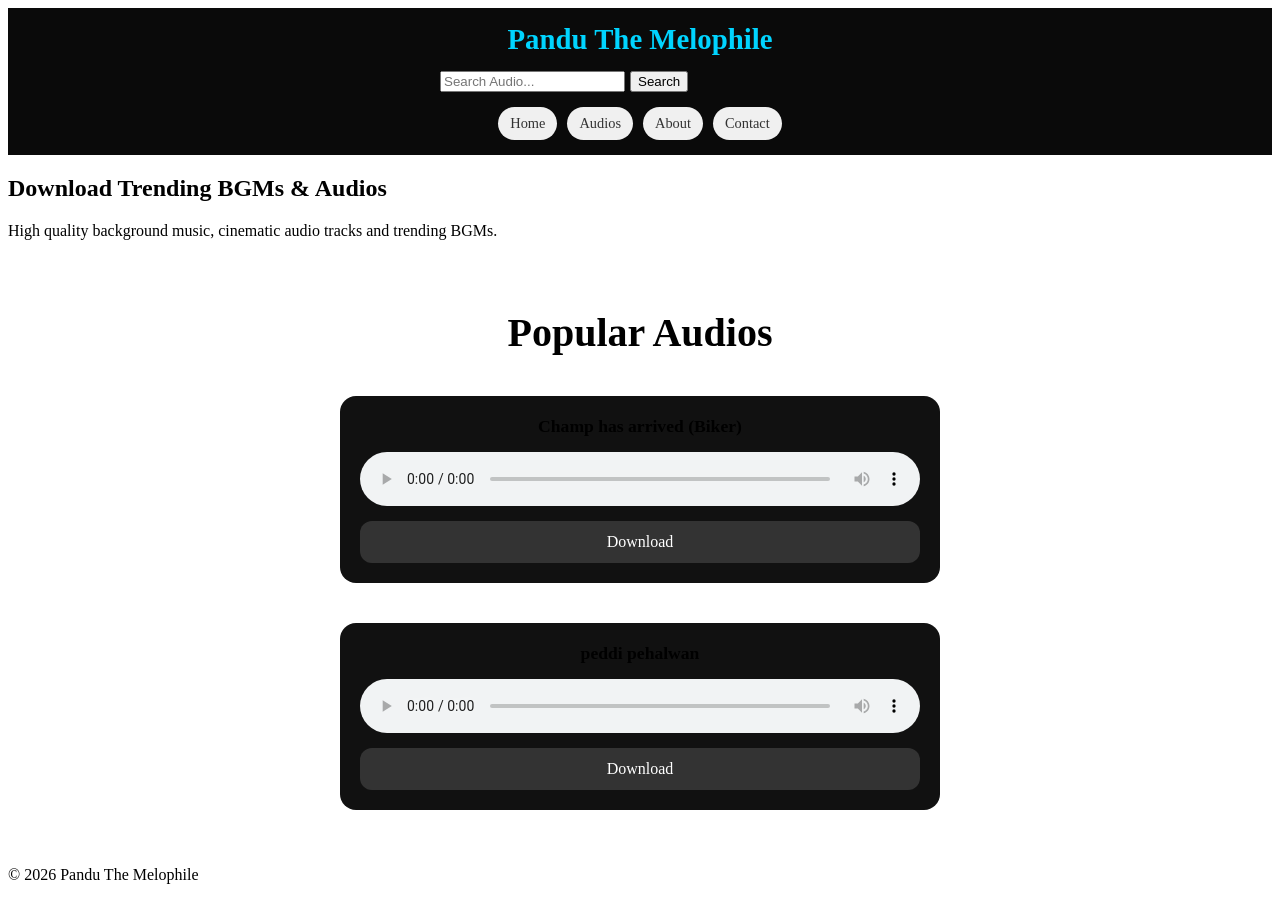
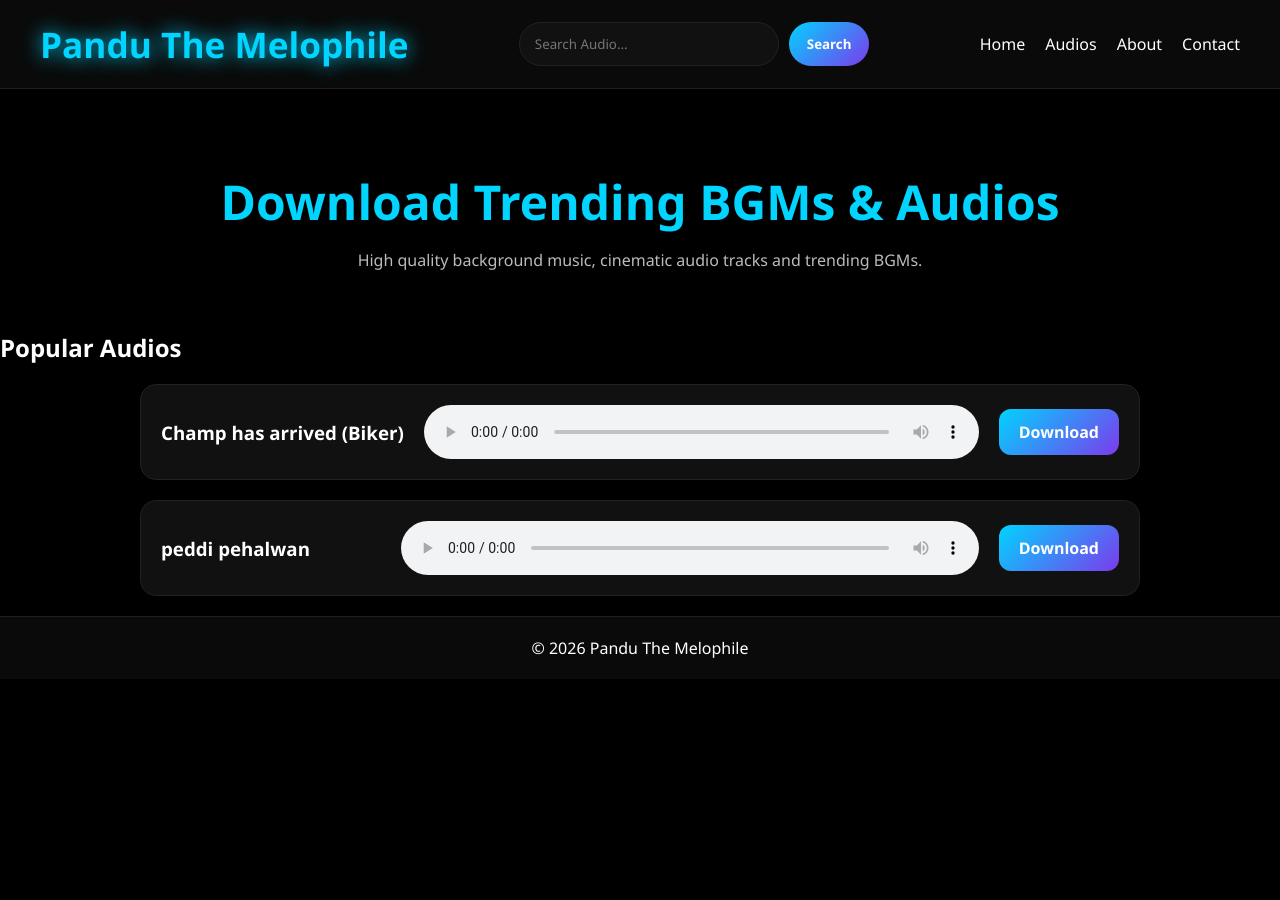
Before and after one commit to Lavakumar-git/Pandu-the-melophile, a Django app: page / in a window 1280 px wide. After the commit the page ends 658 px from the top, so only its background shows below. Run offline with Django 5.2, Linux system fonts and the light colour scheme; data comes from the database, SQL or seed files in the repository; both versions use the stored data as it was after the commit.

Commit message:
initial commit

```diff
--- a/web_app/static/homepage.css
+++ b/web_app/static/homepage.css
@@ -1,62 +1,215 @@
-/* --- Global Reset for Box Sizing --- */
+/* =========================
+   GLOBAL RESET
+========================= */
+
 * {
+  margin: 0;
+  padding: 0;
   box-sizing: border-box;
+  font-family: "Segoe UI", sans-serif;
 }
 
 /* --- Header & Navigation --- */
 header {
   display: flex;
-  flex-direction: column;
+  flex-direction: row;
   align-items: center;
-  padding: 15px;
+  padding: 30px;
   gap: 15px;
   text-align: center;
   background-color: #0a0a0a;
   color: #fff;
 }
 
-.logo {
-  margin: 0;
-  font-size: 1.8rem;
-  color: #00d4ff;
-  text-decoration: none;
+html {
+  scroll-behavior: smooth;
 }
 
-.search-box {
-  width: 100%;
-  max-width: 400px;
+body {
+  background: #000;
+  color: #fff;
+  min-height: 100vh;
+  display: flex;
+  flex-direction: column;
 }
+
+/* =========================
+   HEADER
+========================= */
+
+header {
+  display: flex;
+  justify-content: space-between;
+  align-items: center;
+  gap: 20px;
+  padding: 20px 40px;
+  background: #0a0a0a;
+  border-bottom: 1px solid #1f1f1f;
+}
+
+.logo {
+  font-size: 2.2rem;
+  font-weight: 700;
+  color: #00d4ff;
+  animation: glow 2s infinite alternate;
+}
+
+@keyframes glow {
+  from {
+    text-shadow: 0 0 10px #00d4ff;
+  }
+
+  to {
+    text-shadow: 0 0 20px #00d4ff;
+  }
+}
+
+/* =========================
+   SEARCH BOX
+========================= */
 
 .search-box form {
   display: flex;
-  width: 100%;
-  gap: 5px;
+  gap: 10px;
 }
+
+.search-box input {
+  width: 260px;
+  padding: 12px 15px;
+  border: 1px solid #222;
+  border-radius: 30px;
+  background: #111;
+  color: #fff;
+  outline: none;
+}
+
+.search-box input:focus {
+  border-color: #00d4ff;
+}
+
+.search-box button {
+  padding: 12px 18px;
+  border: none;
+  border-radius: 30px;
+  cursor: pointer;
+  color: white;
+  font-weight: 600;
+  background: linear-gradient(135deg, #00d4ff, #7c3aed);
+}
+
+
+/* =========================
+   NAVBAR
+========================= */
 
 nav {
   display: flex;
-  flex-wrap: wrap;
-  justify-content: center;
-  gap: 10px;
-  width: 100%;
+  gap: 20px;
 }
 
 nav a {
-  display: inline-block;
-  padding: 8px 12px;
-  background-color: #f0f0f0;
-  color: #333;
   text-decoration: none;
-  border-radius: 20px;
-  font-size: 0.9rem;
-  transition: background-color 0.3s ease;
+  color: white;
+  transition: 0.3s;
 }
 
 nav a:hover {
-  background-color: #e0e0e0;
+  color: #00d4ff;
+}
+
+/* =========================
+   HERO
+========================= */
+
+.hero {
+  padding: 80px 20px 60px;
+  text-align: center;
+  background-color: #000000;
+}
+
+.hero-text h2 {
+  color: #00d4ff;
+  font-size: 3rem;
+  margin-bottom: 15px;
+}
+
+.hero-text p {
+  color: #bbb;
+  max-width: 700px;
+  margin: auto;
+  text-align: center;
 }
 
 /* --- Audio Section --- */
+.audio-box {
+  max-width: 1000px;
+  margin: 20px auto;
+  padding: 20px;
+
+  background: #111;
+  border: 1px solid #222;
+  border-radius: 16px;
+
+  display: flex;
+  align-items: center;
+  gap: 20px;
+}
+
+.song-name {
+  min-width: 220px;
+  font-weight: 600;
+}
+
+.audio-box audio {
+  flex: 1;
+  width: 100%;
+  min-width: 200px;
+  display: block;
+}
+
+.download {
+  text-decoration: none;
+  color: white;
+  padding: 12px 20px;
+  border-radius: 12px;
+  background: linear-gradient(135deg, #00d4ff, #7c3aed);
+  font-weight: 600;
+  text-align: center;
+}
+/* =========================
+   FOOTER
+========================= */
+
+footer {
+  text-align: center;
+  padding: 20px;
+  background: #0a0a0a;
+  border-top: 1px solid #1f1f1f;
+}
+
+/* =========================
+   NO RESULTS
+========================= */
+
+.no-results {
+  text-align: center;
+  color: #888;
+  font-size: 1.5rem;
+  margin-top: 50px;
+}
+
+
+/* --- Mobile Specific Tweaks --- */
+@media (max-width: 480px) {
+  .logo {
+    font-size: 1.5rem;
+  }
+
+  nav a {
+    font-size: 0.8rem;
+    padding: 6px 10px;
+  }
+
 .audio-section {
   display: flex;
   flex-direction: column;
@@ -88,6 +241,7 @@ nav a:hover {
   text-align: center;
   margin: 0;
   font-size: 1.1rem;
+  color: #00d4ff;
 }
 
 .audio-box audio {
@@ -110,15 +264,4 @@ nav a:hover {
 .download:hover {
   opacity: 0.8;
 }
-
-/* --- Mobile Specific Tweaks --- */
-@media (max-width: 480px) {
-  .logo {
-    font-size: 1.5rem;
-  }
-
-  nav a {
-    font-size: 0.8rem;
-    padding: 6px 10px;
-  }
 }
```
Also changed, not shown: db.sqlite3, 1 other file.
